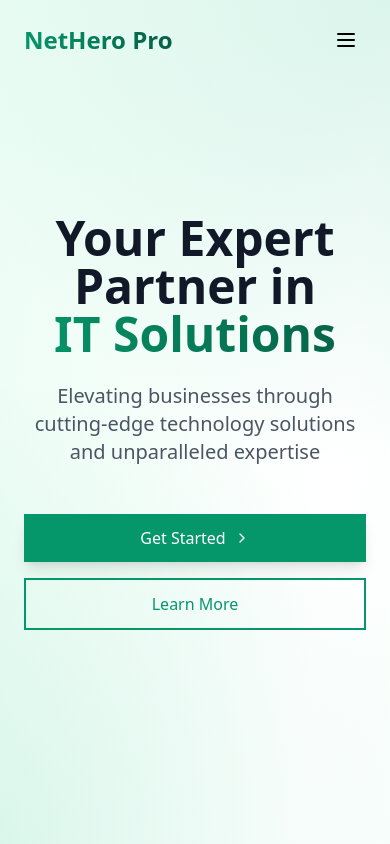
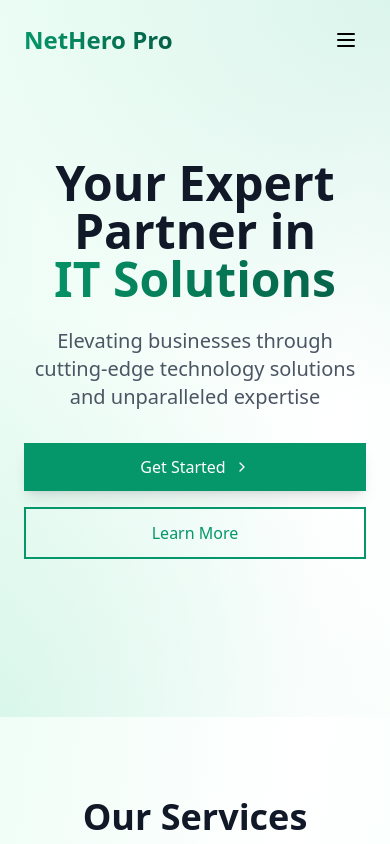
Before and after one commit to jk08y/nethero-pro, a React (Create React App) app: page / in a window 390 px wide. Shown: the top 844 px of the page. Built offline with nearby package versions, Linux system fonts and the light colour scheme.

Commit message:
Update App.js
Adjusted padding with py-12 md:py-16 to reduce vertical spacing on desktop

```diff
--- a/src/App.js
+++ b/src/App.js
@@ -201,17 +201,17 @@ const NetHeroPro = () => {
       </nav>
 
 {/* Hero Section */}
-      <section id="home" className="relative min-h-screen flex items-center">
+<section id="home" className="relative min-h-[85vh] md:min-h-[80vh] flex items-center">
   <div className="absolute inset-0 bg-[radial-gradient(circle_at_top_right,rgba(16,185,129,0.15),transparent_50%)]" />
   <div className="absolute inset-0 bg-[radial-gradient(circle_at_bottom_left,rgba(16,185,129,0.1),transparent_50%)]" />
-        <div className="max-w-7xl mx-auto px-6 py-20 text-center relative">
+  <div className="max-w-7xl mx-auto px-6 py-12 md:py-16 text-center relative">
     <h1 className="text-5xl md:text-7xl font-bold text-gray-900 mb-6">
       Your Expert Partner in
       <span className="block bg-gradient-to-r from-emerald-600 to-emerald-800 bg-clip-text text-transparent">
         IT Solutions
       </span>
     </h1>
-          <p className="text-xl text-gray-600 mb-12 max-w-2xl mx-auto">
+    <p className="text-xl text-gray-600 mb-8 md:mb-12 max-w-2xl mx-auto">
       Elevating businesses through cutting-edge technology solutions and unparalleled expertise
     </p>
     <div className="flex flex-col sm:flex-row justify-center gap-4">
```
Lines whose indentation alone changed are shown as unchanged.
